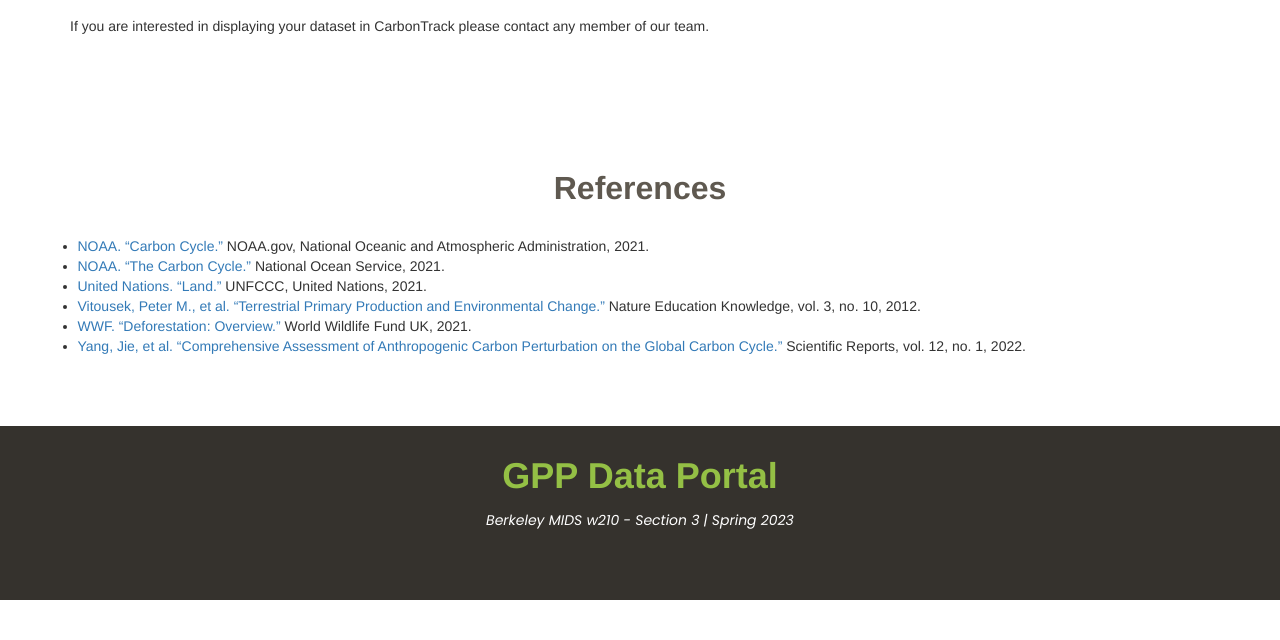
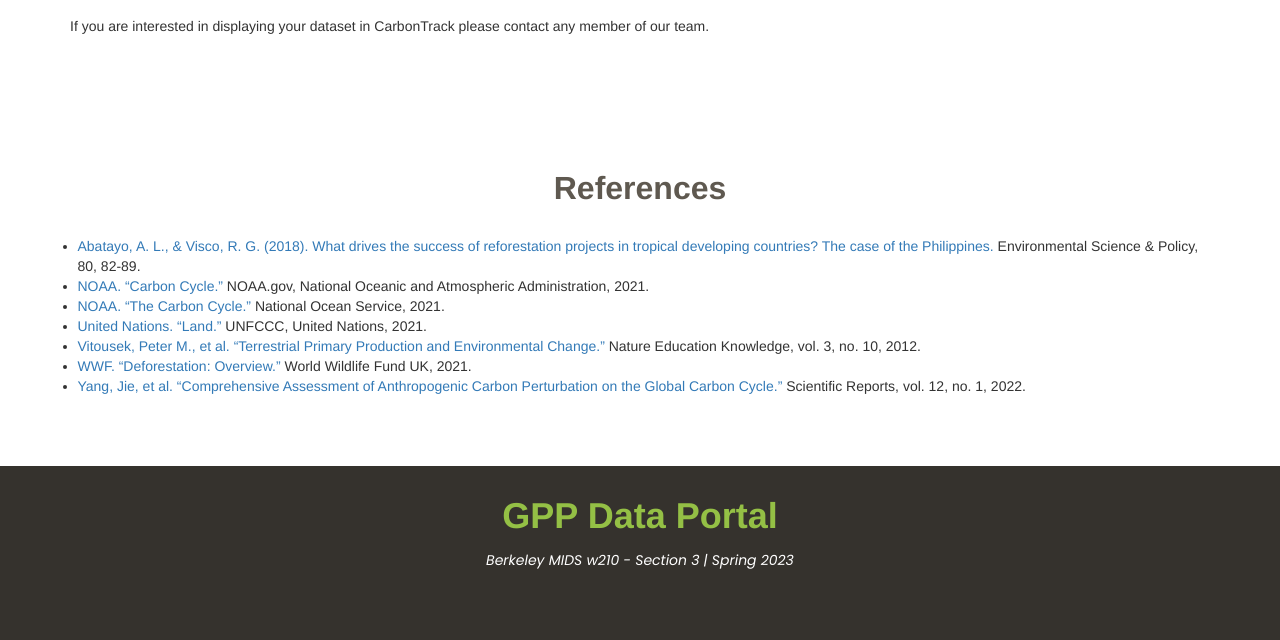
Before and after one commit to ssburgan/GPPDataPortal, a Flask app: page /about/ in a window 1280 px wide. Shown: the part 1884-2524 px from the top of the page. Before the commit the page ends 2484 px from the top, so only its background shows below. Run offline with Flask 2, Linux system fonts and the light colour scheme; some libraries are stand-ins or nearby versions.

Commit message:
update ref

```diff
--- a/templates/about.html
+++ b/templates/about.html
@@ -154,6 +154,10 @@ About
       </div>
       <div class="row">
         <ul>
+          <li><a href="https://doi.org/10.1016/j.gloenvcha.2013.09.010">Abatayo, A. L., & Visco, R. G. (2018). What
+              drives
+              the success of reforestation projects in tropical developing countries? The case of the Philippines.
+            </a>Environmental Science & Policy, 80, 82-89.</li>
           <li><a href="https://www.noaa.gov/education/resource-collections/climate/carbon-cycle">NOAA. “Carbon
               Cycle.”</a> NOAA.gov, National Oceanic and Atmospheric Administration, 2021.</li>
           <li><a href="https://oceanservice.noaa.gov/facts/carbon-cycle.html">NOAA. “The Carbon Cycle.”</a> National
```
